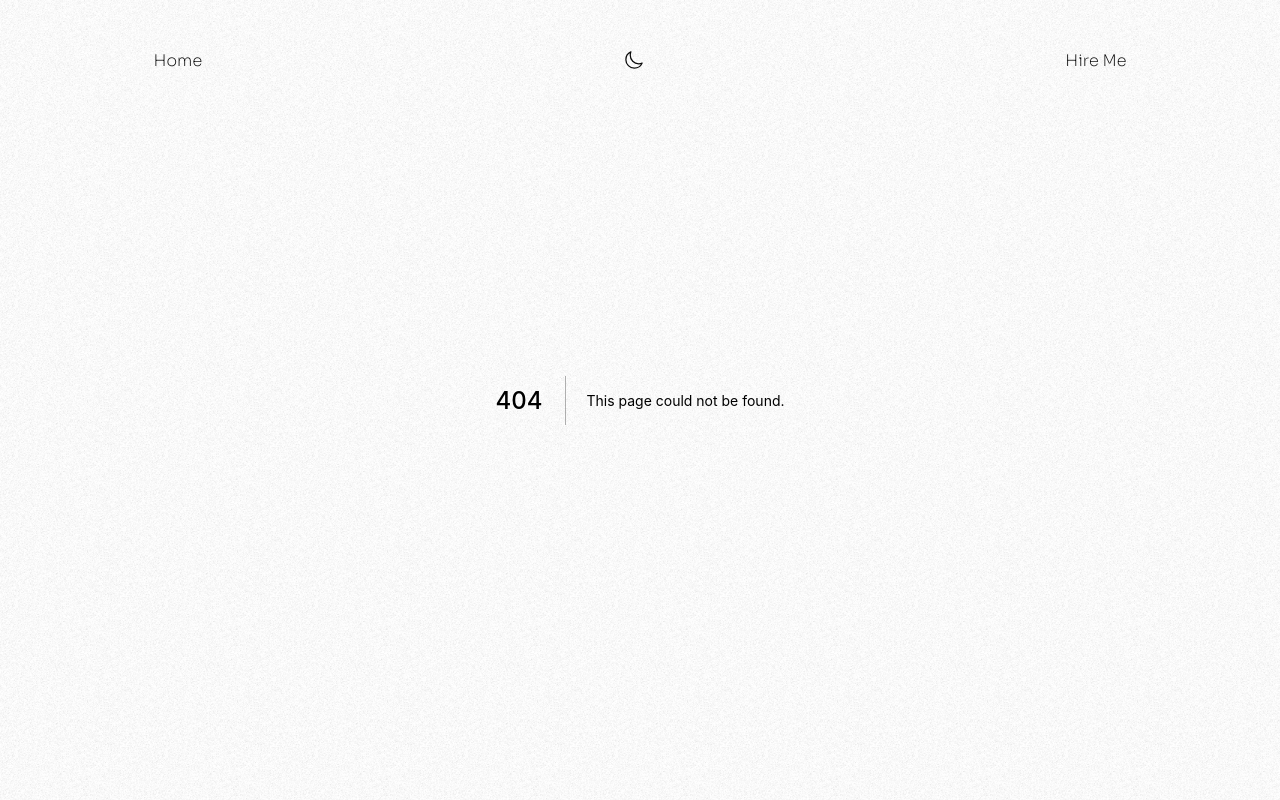
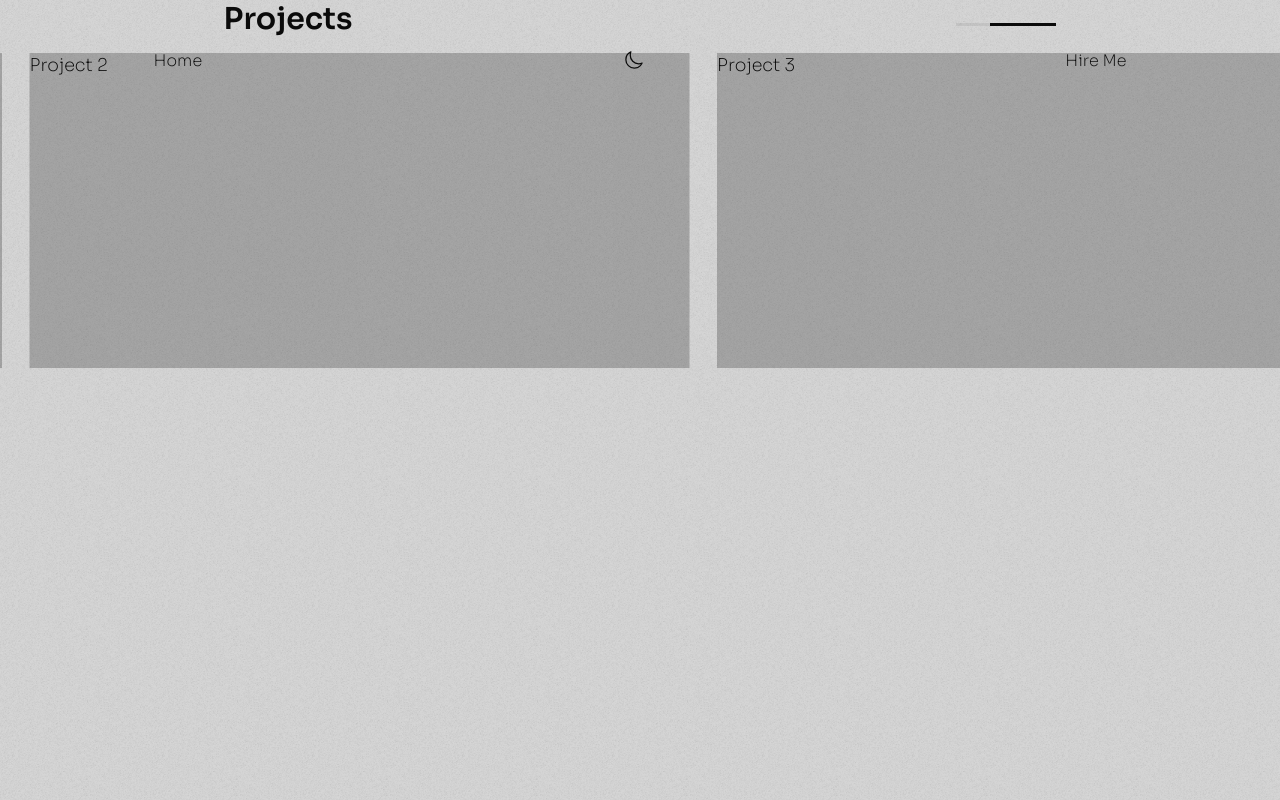
Before and after one commit to abosaiftaha/portfolio, a Next.js app: page /home/projects in a window 1280 px wide. Before the commit this address had no page. Built offline with nearby package versions, Linux system fonts and the light colour scheme.

Commit message:
⚡️ add projects component

```diff
--- /dev/null
+++ b/pages/home/projects.tsx
@@ -0,0 +1,106 @@
+import { motion, useMotionValue, useSpring, useTransform } from "framer-motion";
+import React, { FC, useEffect, useState } from "react";
+import styled from "styled-components";
+import { useWindowSize } from "../../hooks/useWindowResize";
+
+interface ProjectsProps {}
+
+const ProjectsStyles = styled.div`
+  display: flex;
+  flex-direction: column;
+  justify-content: flex-end;
+  align-items: center;
+  width: 100%;
+  padding: 0 12vw;
+
+  .title-row {
+    width: 100%;
+    display: flex;
+    justify-content: space-between;
+    align-items: center;
+    margin-bottom: 30px;
+
+    .title {
+      font-size: 30px;
+      font-weight: 600;
+    }
+
+    .progress-bar {
+      margin-top: 10px;
+      position: relative;
+      width: 100px;
+      height: 3px;
+      background-color: ${({ theme }) => `${theme.colors.grey}27`};
+
+      .done {
+        width: 20px;
+        height: 3px;
+        position: absolute;
+        right: 0;
+        top: 0;
+        background-color: ${({ theme }) => theme.colors.white};
+      }
+    }
+  }
+
+  .projects-row {
+    overflow-x: hidden;
+    display: flex;
+    margin-left: 12vw;
+    .project {
+      height: 300px;
+      width: 600px;
+      margin-right: 25px;
+      background: #0000003a;
+    }
+  }
+`;
+
+const Projects: FC<ProjectsProps> = () => {
+  const x = useSpring(0, {
+    stiffness: 300,
+    damping: 200,
+  });
+  const progressWidth = useTransform(x, [-1000, 500], [0, 100]);
+  const projectsScale = useTransform(x, [500, 400], [1, 1.1]);
+
+  const [gotScaled, setGotScaled] = useState(false);
+
+  useEffect(() => {
+    x.onChange(() => {
+      x.get() > 400 ? setGotScaled(false) : setGotScaled(true);
+    });
+  }, [x]);
+
+  return (
+    <ProjectsStyles>
+      <div className="title-row">
+        <div className="title">Projects</div>
+        <div className="progress-bar">
+          <motion.div
+            style={{ width: progressWidth }}
+            className="done"
+          ></motion.div>
+        </div>
+      </div>
+      <motion.div
+        style={{ x, scale: projectsScale }}
+        drag="x"
+        dragPropagation
+        dragConstraints={{ left: -1000, right: 500 }}
+        dragElastic={0.05}
+        // layout
+        // dragMomentum={false}
+        // dragTransition={{ power: 0.07 }}
+        className="projects-row drag"
+      >
+        <div className="project drag">Project 1</div>
+        <div className="project drag">Project 2</div>
+        <div className="project drag">Project 3</div>
+        <div className="project drag">Project 4</div>
+      </motion.div>
+    </ProjectsStyles>
+  );
+};
+
+export default Projects;
```
